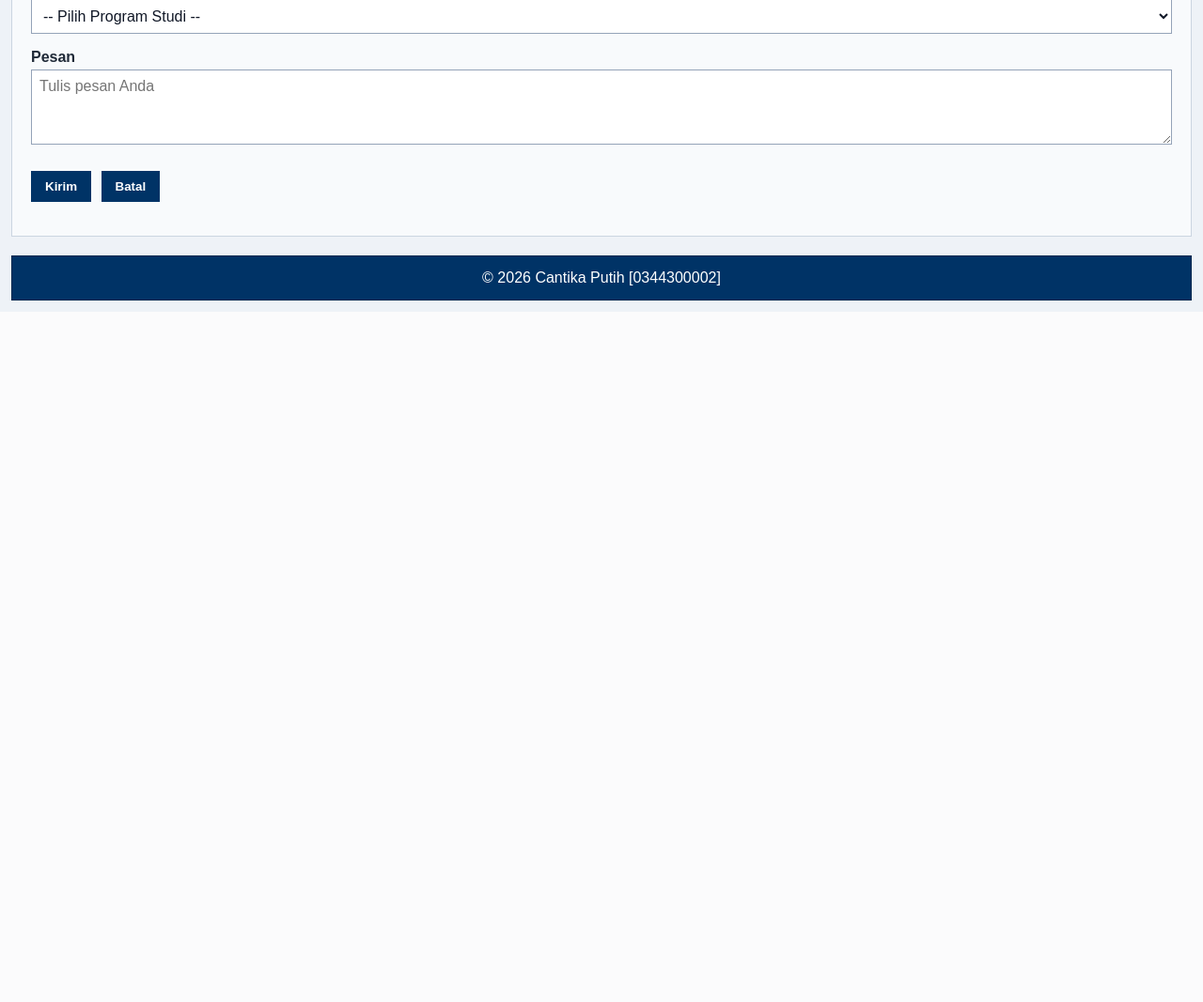
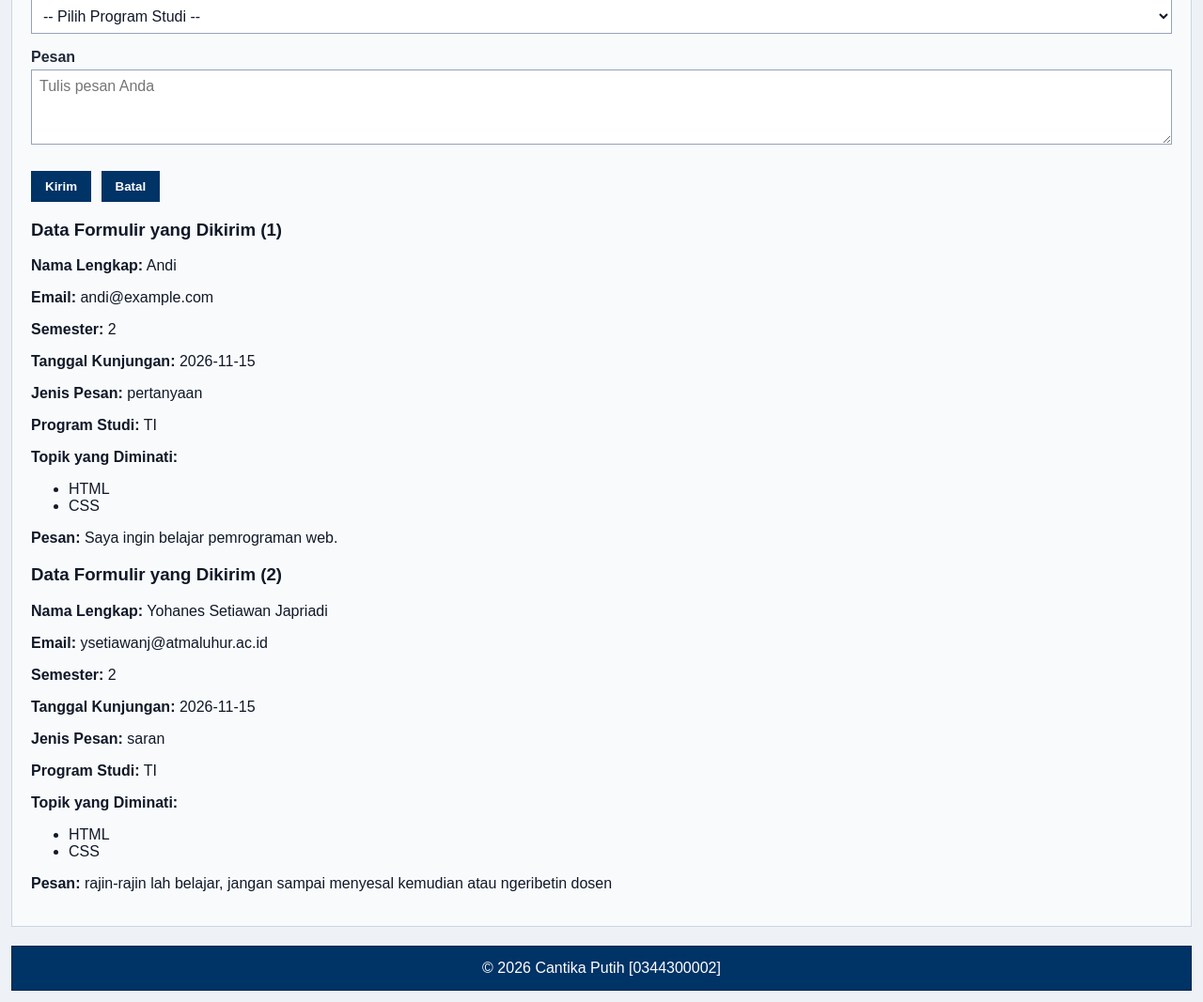
Before and after one commit to DC-Kiki/pwd-kk1020-2611510020, a PHP site: page / in a window 1280 px wide. Shown: the part 1705-2772 px from the top of the page at 94% size. Before the commit the page ends 2037 px from the top, so only its background shows below. Run offline with PHP 8.4, Linux system fonts and the light colour scheme; data comes from the database, SQL or seed files in the repository.

Commit message:
Merevisi Tampilan Hasil Input Kontak

```diff
--- a/pertemuan-04/index.php
+++ b/pertemuan-04/index.php
@@ -2,7 +2,8 @@
 #kode setelah
 session_start();
 
-require_once("fungsi.php"); #Penggunaan require_once() memastikan berkas tersebut tersedia dan tidak dimuat berulang kali.
+require_once("fungsi.php");
+require_once("koneksi.php"); // P11: koneksi MySQLi yang dapat digunakan kembali.
 
 // P9: Memproses data formulir dan menyimpannya ke dalam session.
 if ($_SERVER["REQUEST_METHOD"] === "POST") {
@@ -82,6 +83,27 @@ switch ($programStudi) {
 
 // P9: Larik terindeks untuk menyimpan teknologi web yang dipelajari.
 $teknologiWeb = ["HTML", "CSS", "JavaScript", "PHP", "MySQL"];
+
+// P11: Operasi READ — mengambil data kontak dari satu tabel MySQL.
+$daftarKontak = [];
+$galatRead = "";
+
+$sql = "SELECT id, nama, email, semester, tanggal, jenis_pesan, minat, prodi, pesan
+        FROM tbl_kontak_2611510020
+        ORDER BY id DESC";
+$hasil = mysqli_query($koneksi, $sql);
+
+if ($hasil === false || !$hasil) {
+	// Penanganan kegagalan kueri SELECT.
+	error_log("Kueri SELECT gagal: " . mysqli_error($koneksi));
+	$galatRead = "Data kontak gagal dibaca dari basis data.";
+} else {
+	// Mengambil hasil kueri baris demi baris sebagai larik asosiatif.
+	while ($baris = mysqli_fetch_assoc($hasil)) {
+		$daftarKontak[] = $baris;
+	}
+	mysqli_free_result($hasil);
+}
 ?>
 <!doctype html>
 <html lang="id">
@@ -261,9 +283,15 @@ $teknologiWeb = ["HTML", "CSS", "JavaScript", "PHP", "MySQL"];
 				<p class="form-feedback" data-form-feedback aria-live="polite"></p>
 			</form>
 
-			<?php if (isset($_SESSION["form_data"])): ?>
+			<!-- P11: Penyajian data hasil SELECT (operasi READ), format sama seperti P9. -->
+			<div id="hasilKontak">
+				<?php if ($galatRead !== ""): ?>
+					<p class="form-feedback-error"><?= bersihkan($galatRead); ?></p>
+				<?php elseif (count($daftarKontak) === 0): ?>
+					<p>Belum ada data kontak pada basis data.</p>
+				<?php else: ?>
 					<?php
-				// Larik asosiatif untuk menghubungkan nama field dengan label.
+					// Larik asosiatif untuk menghubungkan nama kolom dengan label.
 					/*
 			kunci larik tidak harus berupa angka.
 			Kunci dapat berupa teks yang memiliki makna tertentu.
@@ -277,25 +305,38 @@ $teknologiWeb = ["HTML", "CSS", "JavaScript", "PHP", "MySQL"];
 						"prodi"       => "Program Studi",
 					];
 					?>
-				<article id="hasilKontak" class="submission-result" aria-live="polite">
-					<h3>Data Formulir yang Dikirim</h3>
+
+					<?php foreach ($daftarKontak as $nomor => $kontak): ?>
+						<?php
+						// Kolom minat di MySQL berisi teks, mis. "HTML, CSS".
+						// Pecah menjadi larik agar dapat ditampilkan sebagai daftar seperti P9.
+						$daftarMinat = [];
+						foreach (explode(",", $kontak["minat"]) as $topik) {
+							$topik = trim($topik);
+							if ($topik !== "") {
+								$daftarMinat[] = $topik;
+							}
+						}
+						?>
+						<article class="submission-result" aria-live="polite">
+							<h3>Data Formulir yang Dikirim (<?= $nomor + 1; ?>)</h3>
 
 							<?php foreach ($labelMap as $key => $label): ?>
-						<p><strong><?= bersihkan($label); ?>:</strong> <?= bersihkan($_SESSION["form_data"][$key]); ?></p>
+								<p><strong><?= bersihkan($label); ?>:</strong> <?= bersihkan($kontak[$key]); ?></p>
 							<?php endforeach; ?>
 
 							<?php
 							/*
 					$key untuk mendapatkan kunci larik.
 					$label untuk mendapatkan nilai larik.
-						$key untuk mengakses data formulir pada $_SESSION["form_data"].
+					$key untuk mengakses kolom pada baris hasil mysqli_fetch_assoc().
 				*/
 							?>
 
 							<p><strong>Topik yang Diminati:</strong></p>
-					<?php if (count($_SESSION["form_data"]["minat"]) > 0): ?>
+							<?php if (count($daftarMinat) > 0): ?>
 								<ul>
-							<?php foreach ($_SESSION["form_data"]["minat"] as $topik): ?>
+									<?php foreach ($daftarMinat as $topik): ?>
 										<li><?= bersihkan($topik); ?></li>
 									<?php endforeach; ?>
 								</ul>
@@ -303,9 +344,11 @@ $teknologiWeb = ["HTML", "CSS", "JavaScript", "PHP", "MySQL"];
 								<p>Belum ada topik yang dipilih.</p>
 							<?php endif; ?>
 
-					<p><strong>Pesan:</strong> <?= nl2br(bersihkan($_SESSION["form_data"]["pesan"])); ?></p>
+							<p><strong>Pesan:</strong> <?= nl2br(bersihkan($kontak["pesan"])); ?></p>
 						</article>
+					<?php endforeach; ?>
 				<?php endif; ?>
+			</div>
 		</section>
 	</main>
 
--- a/pertemuan-04/koneksi.php
+++ b/pertemuan-04/koneksi.php
@@ -5,7 +5,7 @@
 // Sejak PHP 8.1, MySQLi secara bawaan melempar exception saat galat.
 // MYSQLI_REPORT_OFF mengembalikan perilaku klasik agar kegagalan
 // koneksi/kueri dapat diperiksa manual dengan if (sesuai materi P11).
-mysqli_report(MYSQLI_REPORT_OFF);
+// mysqli_report(MYSQLI_REPORT_OFF);
 
 $dbHost = "localhost";
 $dbUser = "root";
```
Also changed, not shown: pertemuan-04/database_pertemuan_04.sql (added, +23 -0 lines), pertemuan-04/README.md. Lines whose indentation alone changed are shown as unchanged.
